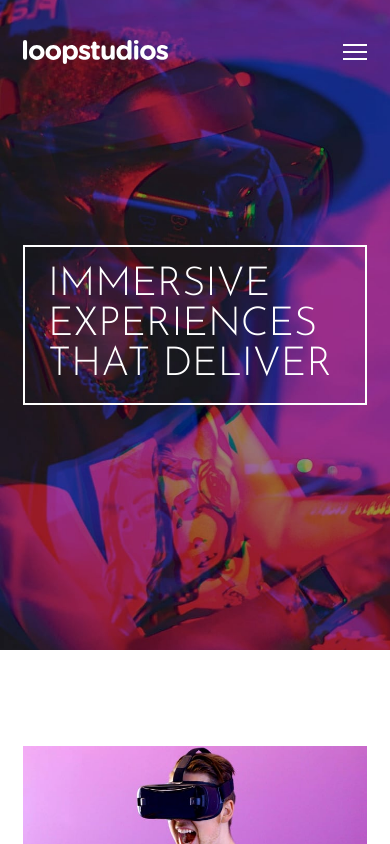
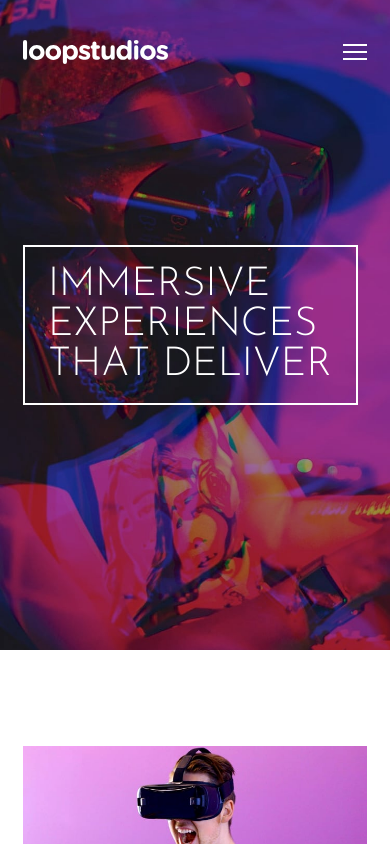
Before and after one commit to GracilianoOG/fem-loopstudios-landing-page, a React (Vite) app: page / in a window 390 px wide. Shown: the top 844 px of the page. Built offline with nearby package versions, Linux system fonts and the light colour scheme.

Commit message:
Change text box max width on mobile screens

```diff
--- a/src/components/Hero/styles.ts
+++ b/src/components/Hero/styles.ts
@@ -27,6 +27,7 @@ export const HeroTextStyled = styled.h2`
   position: relative;
   top: 50%;
   line-height: 1;
+  max-width: 20.9375rem;
   padding: 1.125rem 1.4375rem;
   transform: translateY(-50%);
   text-transform: uppercase;
```
